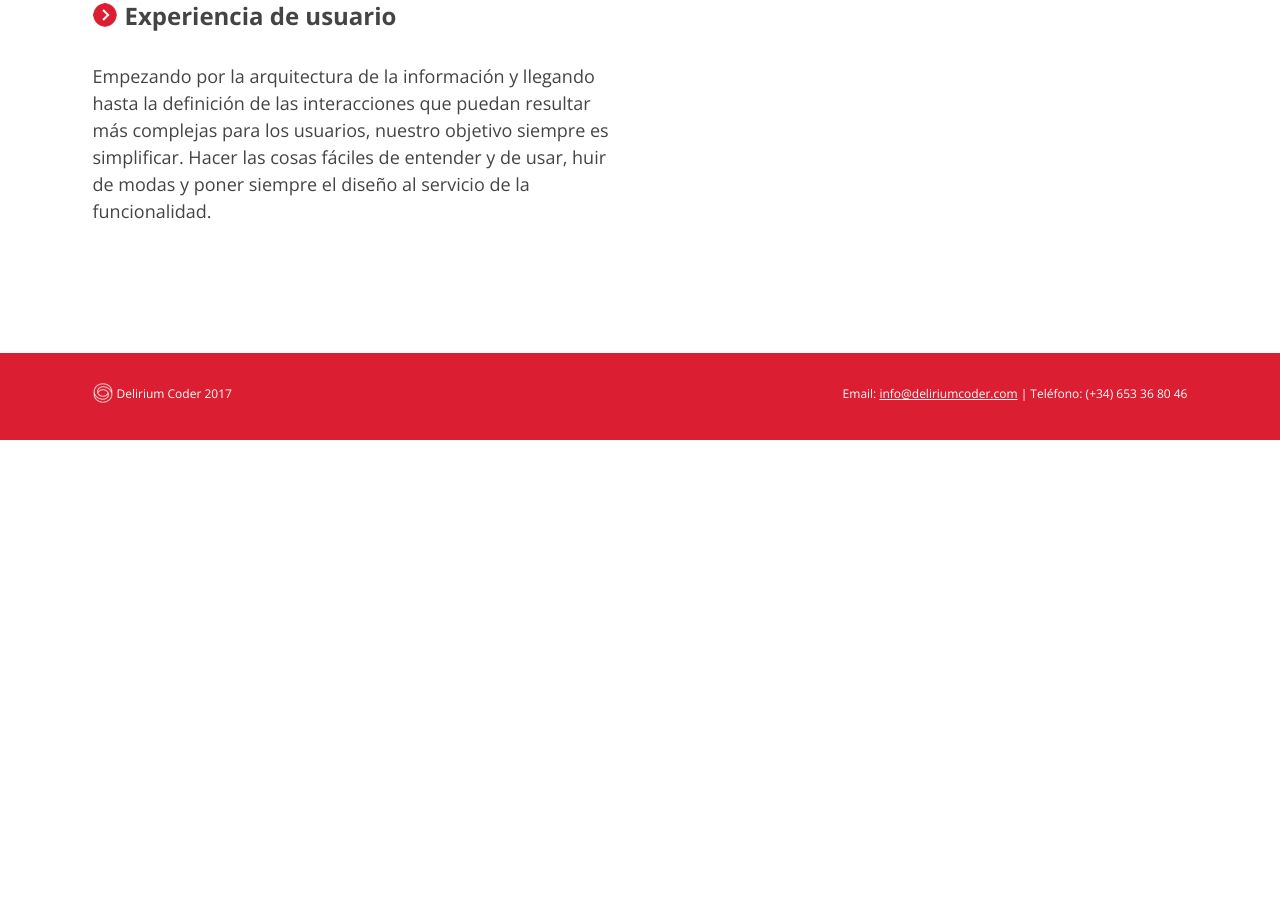
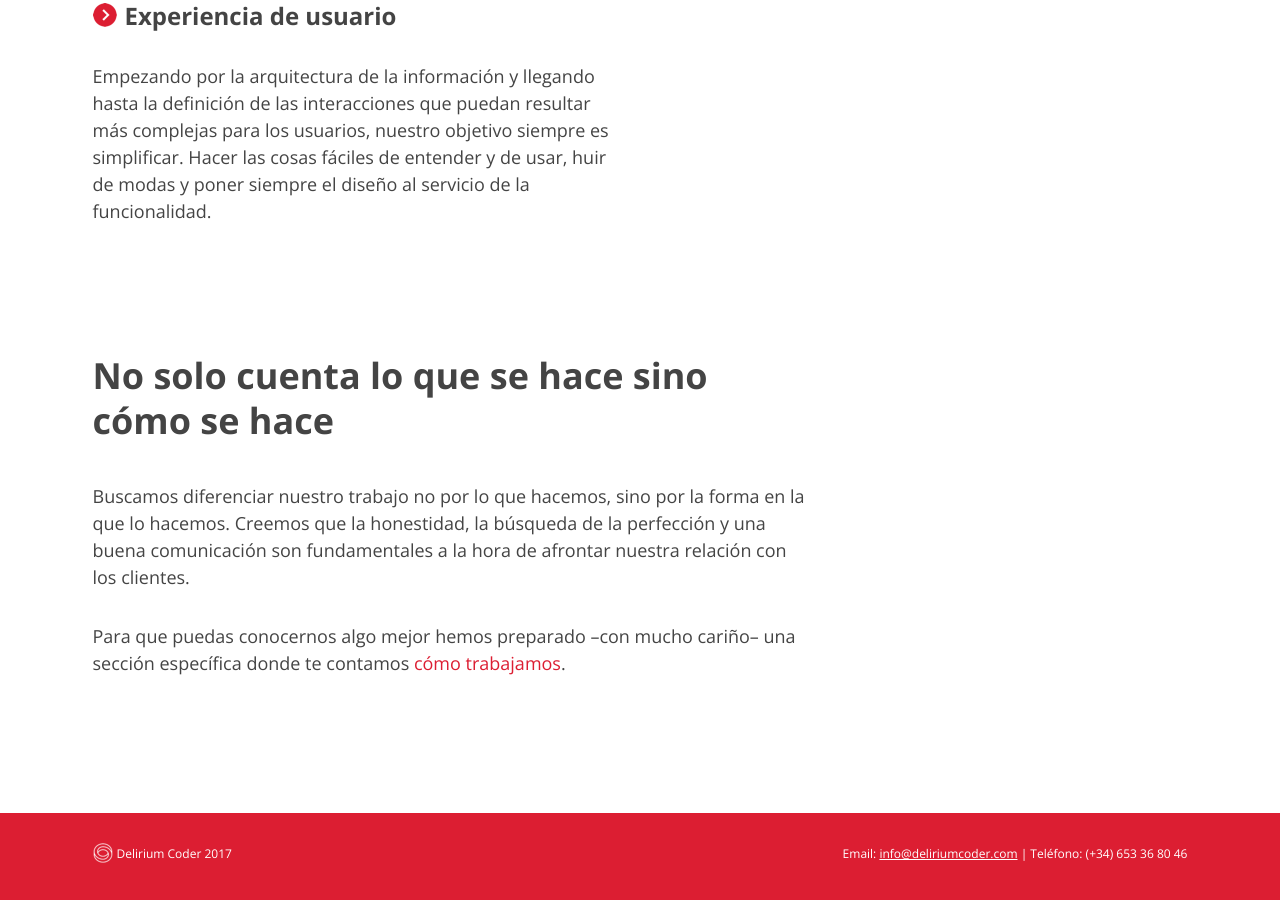
Before and after one commit to dlcoder/deliriumcoder-website, a Jekyll site: the page built from services.html, in a window 1280 px wide and 900 px high, scrolled down 1592 px. Built offline with Jekyll 4.4.1, drawn with Linux system fonts in a browser that asks for light colours; nearby versions of some CDN libraries; before the commit the page ends 2032 px from its top, so only the background shows below that.

Commit message:
Adds new section in services page

```diff
--- a/services.html
+++ b/services.html
@@ -44,3 +44,15 @@
     </div>
   </div>
 </section>
+
+<section class="section-content">
+  <div class="wrapper">
+    <div class="section__inner">
+      <div class="section-content__services-intro">
+        <h2>No solo cuenta lo que se hace sino cómo se hace</h2>
+        <p>Buscamos diferenciar nuestro trabajo no por lo que hacemos, sino por la forma en la que lo hacemos. Creemos que la honestidad, la búsqueda de la perfección y una buena comunicación son fundamentales a la hora de afrontar nuestra relación con los clientes.</p>
+        <p>Para que puedas conocernos algo mejor hemos preparado –con mucho cariño– una sección específica donde te contamos <a href="/como-trabajamos">cómo trabajamos</a>.</p>
+      </div>
+    </div>
+  </div>
+</section>
```
